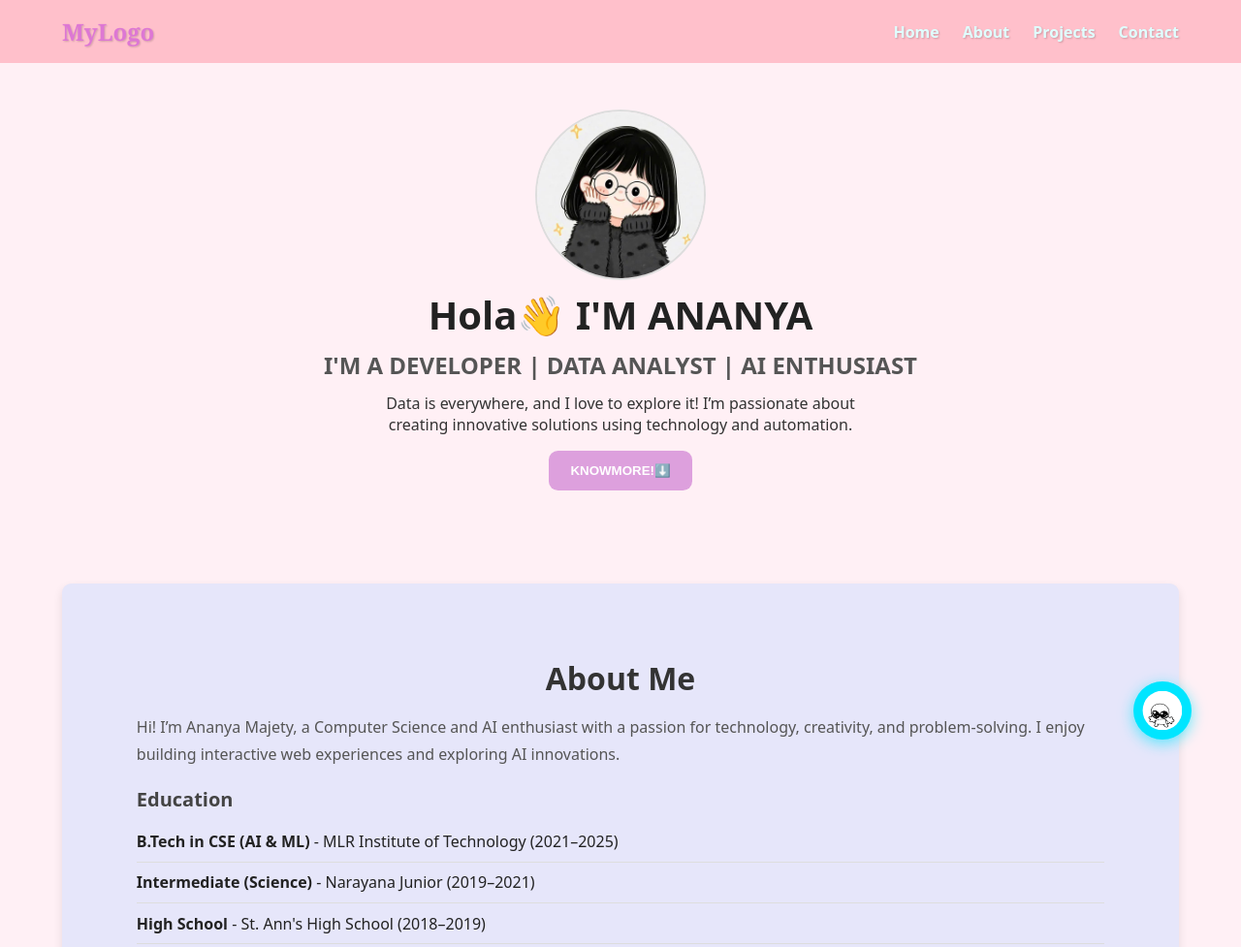
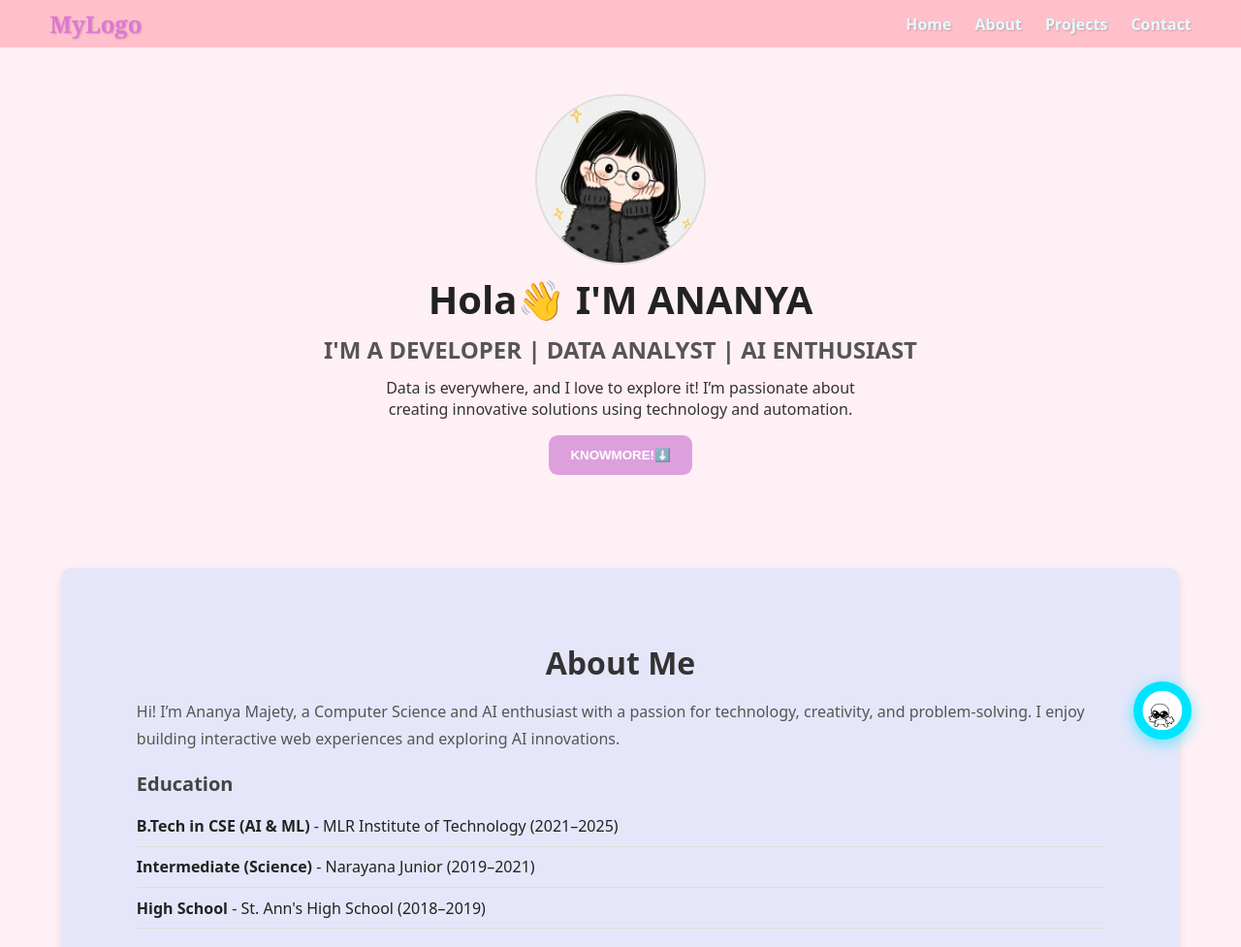
Before and after one commit to ananyamajety/Mine, a plain HTML site: page index.html in a window 1280 px wide. Shown: the top 977 px of the page at 97% size. Drawn offline with Linux system fonts and the light colour scheme.

Commit message:
Update style.css

```diff
--- a/style.css
+++ b/style.css
@@ -48,7 +48,7 @@ body {
   display: flex;
   justify-content: space-between;
   align-items: center;
-  padding: 1rem 5%;
+  padding: 0.5rem 4%;
   width: 100%;
 }
 
```
